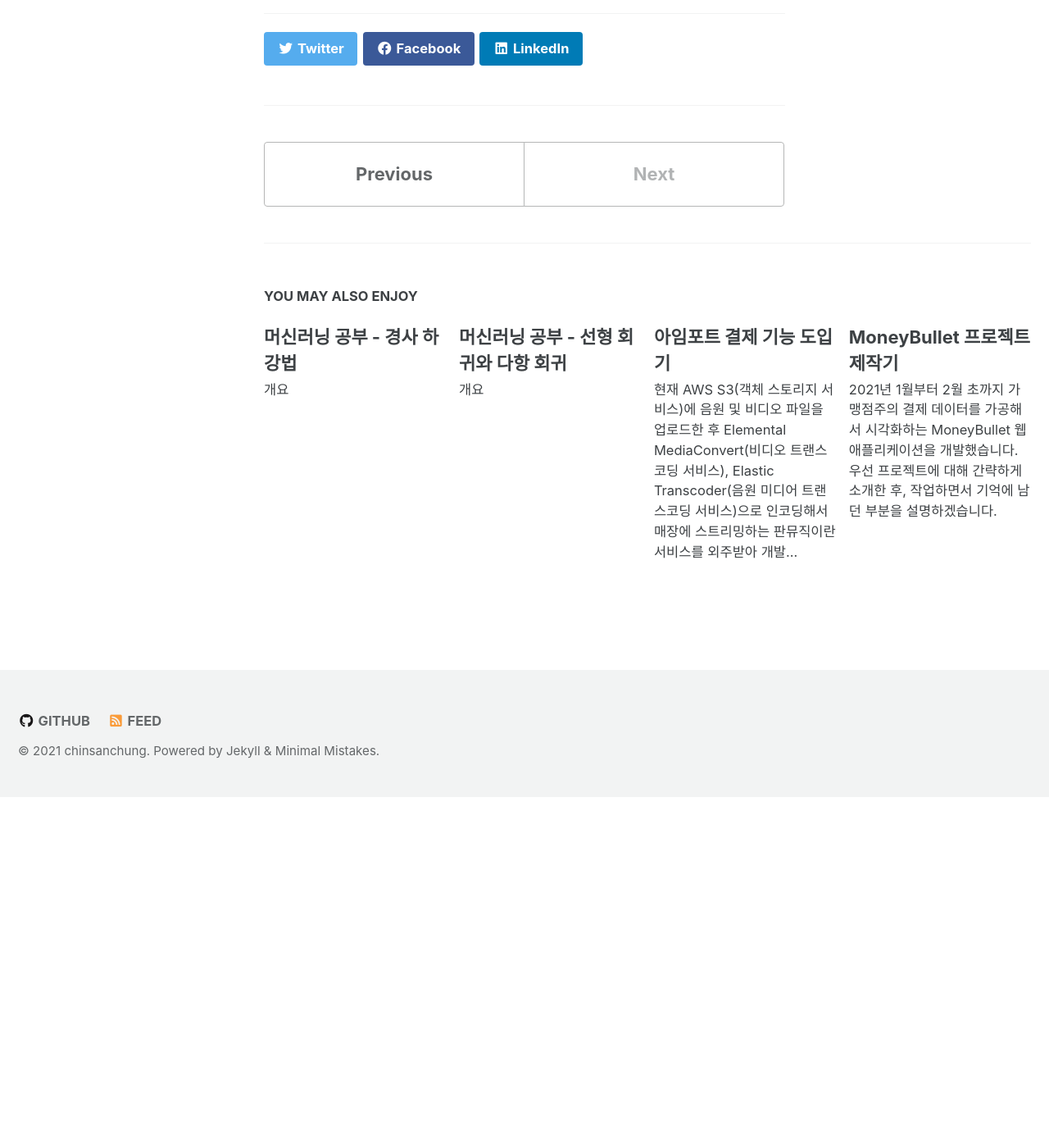
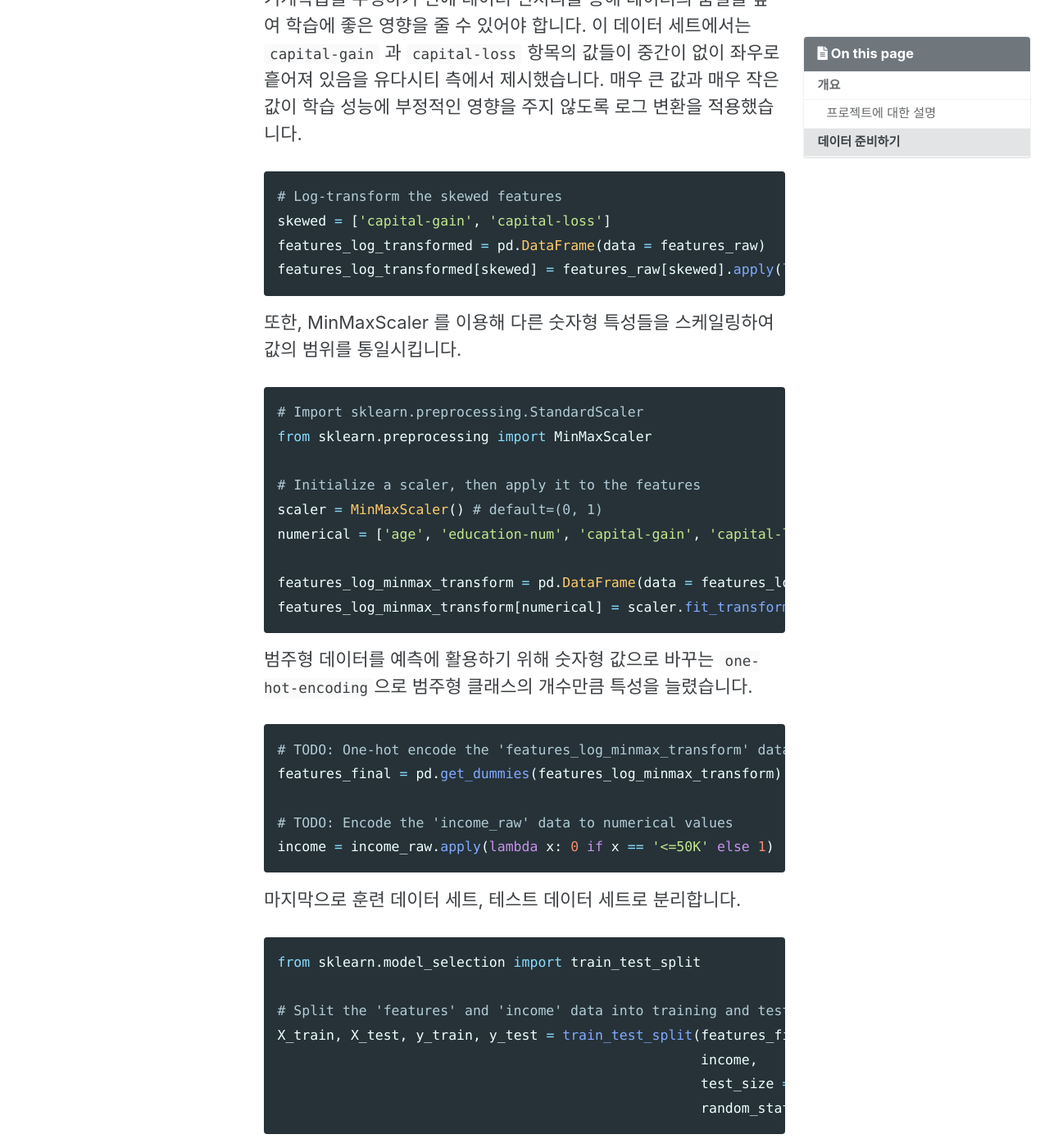
Before and after one commit to chinsanchung/chinsanchung.github.com, a Jekyll site: the page built from _posts/2021-08-24-intro-ml-nd-01.md, in a window 1280 px wide and 1400 px high, scrolled down 2514 px. Shown: the whole window at 82% size. Built offline with Jekyll 4.4.1, drawn with Linux system fonts in a browser that asks for light colours; cached includes are drawn as plain includes; before the commit the page ends 3486 px from its top, so only the background shows below that; some of the changed text lies outside the part shown.

Commit message:
데이터 준비하기 항목 작성

````diff
--- a/_posts/2021-08-24-intro-ml-nd-01.md
+++ b/_posts/2021-08-24-intro-ml-nd-01.md
@@ -21,7 +21,9 @@ tags:
 
 유다시티의 **Introduction to Machine Learning with TensorFlow** 의 첫 번째 프로젝트 "Finding Donors for CharityML"를 진행하면서, 주어진 데이터를 어떻게 분석했는지 그리고 문제의 정답을 왜 이렇게 작성했는지를 정리하고자 합니다.
 
-## 프로젝트에 대한 설명
+어떤 문제를 풀었는지 다 설명하기. 미리 요약해서 두괄식으로 적는다는 생각으로. 내 현재 실력을 증빙할 만한 확실한 내용으로 쓰기.
+
+### 프로젝트에 대한 설명
 
 이 프로젝트의 목표는 "수입이 $50,000 보다 큰 사람은 자선단체에 기부를 할 것이다."라는 가정 하에, 45221명의 데이터를 훈련시켜서 수입이 50,000 달러 이상인 사람을 예측하는 것입니다. 데이터 컬럼에 대한 설명을 [깃허브 레퍼지토리](https://github.com/udacity/intro-to-ml-tensorflow/tree/master/projects/p1_charityml)에서 가져왔습니다.
 
@@ -46,3 +48,50 @@ tags:
 - `income`: Income Class (<=50K, >50K)
 
 타깃(종속변수) 항목인 income 을 살펴보니, 이번 문제는 두 클래스 중 하나를 예측하는 이진 분류, 그리고 정답이 있는 데이터를 훈련시키는 지도 학습 알고리즘으로 작성해야 한다는 것을 알 수 있습니다.
+
+## 데이터 준비하기
+
+기계학습을 수행하기 전에 데이터 전처리를 통해 데이터의 품질을 높여 학습에 좋은 영향을 줄 수 있어야 합니다. 이 데이터 세트에서는 `capital-gain` 과 `capital-loss` 항목의 값들이 중간이 없이 좌우로 흩어져 있음을 유다시티 측에서 제시했습니다. 매우 큰 값과 매우 작은 값이 학습 성능에 부정적인 영향을 주지 않도록 로그 변환을 적용했습니다.
+
+```python
+# Log-transform the skewed features
+skewed = ['capital-gain', 'capital-loss']
+features_log_transformed = pd.DataFrame(data = features_raw)
+features_log_transformed[skewed] = features_raw[skewed].apply(lambda x: np.log(x + 1))
+```
+
+또한, MinMaxScaler 를 이용해 다른 숫자형 특성들을 스케일링하여 값의 범위를 통일시킵니다.
+
+```python
+# Import sklearn.preprocessing.StandardScaler
+from sklearn.preprocessing import MinMaxScaler
+
+# Initialize a scaler, then apply it to the features
+scaler = MinMaxScaler() # default=(0, 1)
+numerical = ['age', 'education-num', 'capital-gain', 'capital-loss', 'hours-per-week']
+
+features_log_minmax_transform = pd.DataFrame(data = features_log_transformed)
+features_log_minmax_transform[numerical] = scaler.fit_transform(features_log_transformed[numerical])
+```
+
+범주형 데이터를 예측에 활용하기 위해 숫자형 값으로 바꾸는 `one-hot-encoding`으로 범주형 클래스의 개수만큼 특성을 늘렸습니다.
+
+```python
+# TODO: One-hot encode the 'features_log_minmax_transform' data using pandas.get_dummies()
+features_final = pd.get_dummies(features_log_minmax_transform)
+
+# TODO: Encode the 'income_raw' data to numerical values
+income = income_raw.apply(lambda x: 0 if x == '<=50K' else 1)
+```
+
+마지막으로 훈련 데이터 세트, 테스트 데이터 세트로 분리합니다.
+
+```python
+from sklearn.model_selection import train_test_split
+
+# Split the 'features' and 'income' data into training and testing sets
+X_train, X_test, y_train, y_test = train_test_split(features_final,
+                                                    income,
+                                                    test_size = 0.2,
+                                                    random_state = 0)
+```
````
